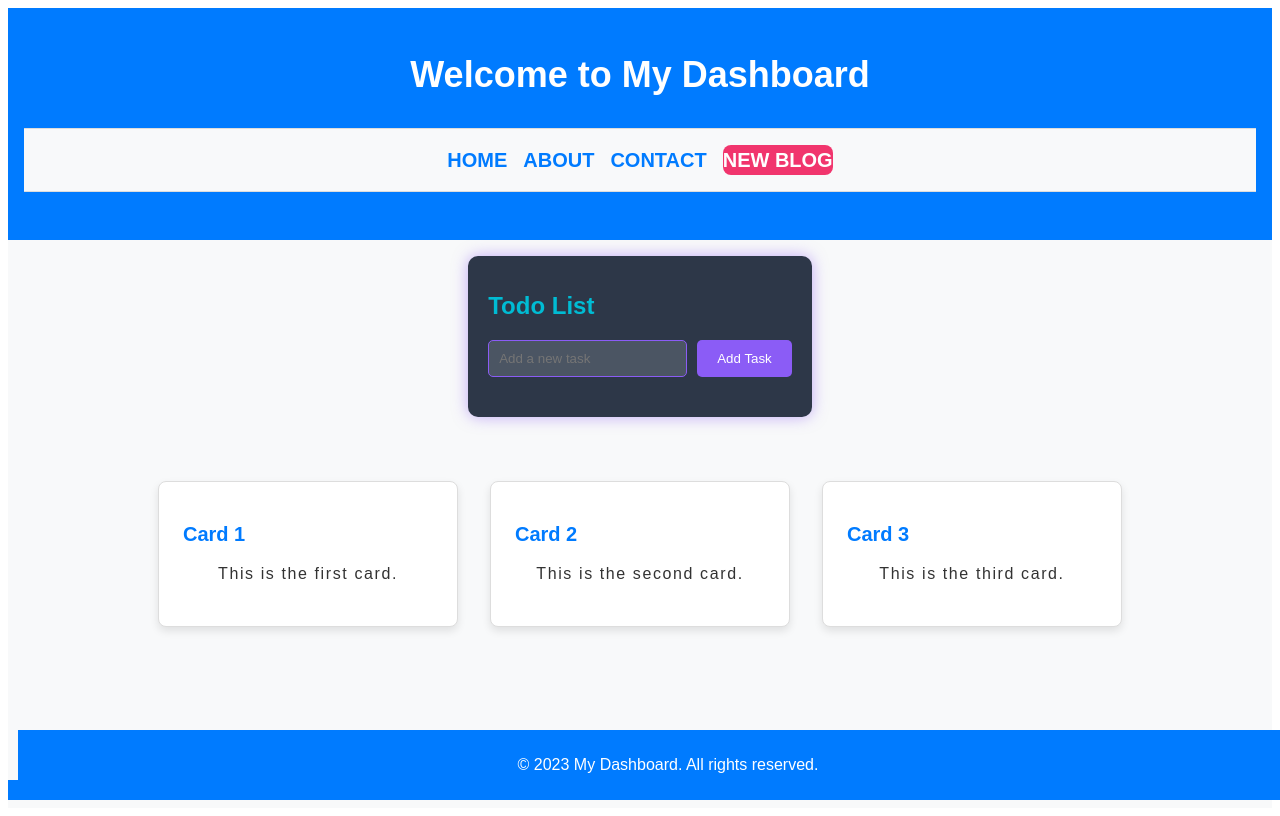
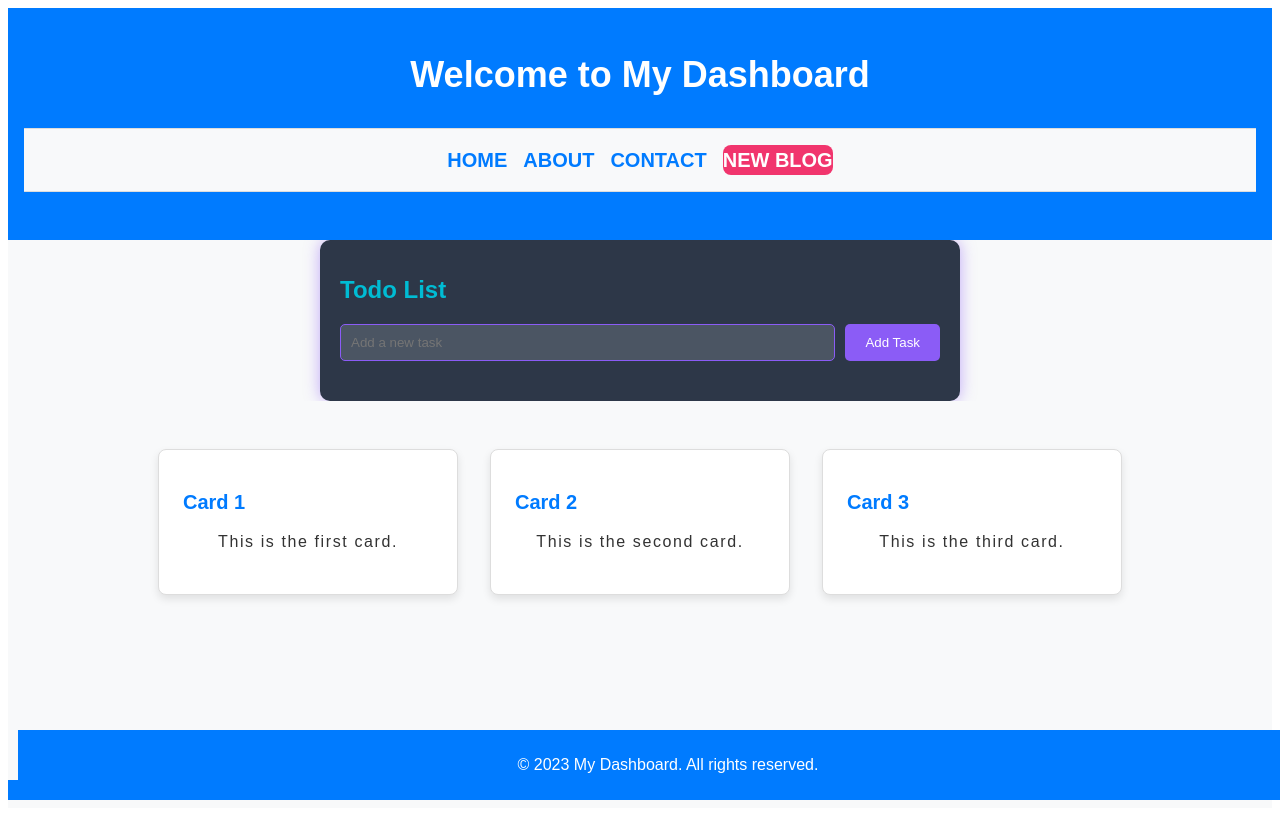
Before and after one commit to lewiii254/Progskill, a React (Vite) app: page / in a window 1280 px wide. Built offline with nearby package versions, Linux system fonts and the light colour scheme.

Commit message:
change on the todo list style

```diff
--- a/src/styles.css
+++ b/src/styles.css
@@ -122,33 +122,7 @@ body {
 
 }
 
-/* Todo list styling */
 
-.todo-container {
-  display: flex;
-  flex-direction: column;
-  align-items: center;
-  margin: 1rem auto;
-}
-
-.todo-list {
-  background-color: #F8F9FA; /* Light background */
-  border: 1px solid #ddd;
-  border-radius: 8px;
-
-  padding: 1.5rem;
-  margin: 1rem;
-  width: 250px;
-  box-shadow: 0 4px 8px rgba(0, 0, 0, 0.1); /* Subtle shadow for depth */
-  transition: box-shadow 0.25s, /* Smooth transition */
-              transform 0.25s, /* Smooth transition */
-              background-color 0.25s, /* Smooth transition */
-              color 0.25s, /* Smooth transition */
-              border-color 0.25s, /* Smooth transition */
-              border-radius 0.25s; /* Smooth transition */
-              transition: border-color 0.25s, /* Smooth transition */
-              border-radius 0.25s; /* Smooth transition */
-}
 /* Responsive design */
 @media (max-width: 768px) {
   .card {
```
